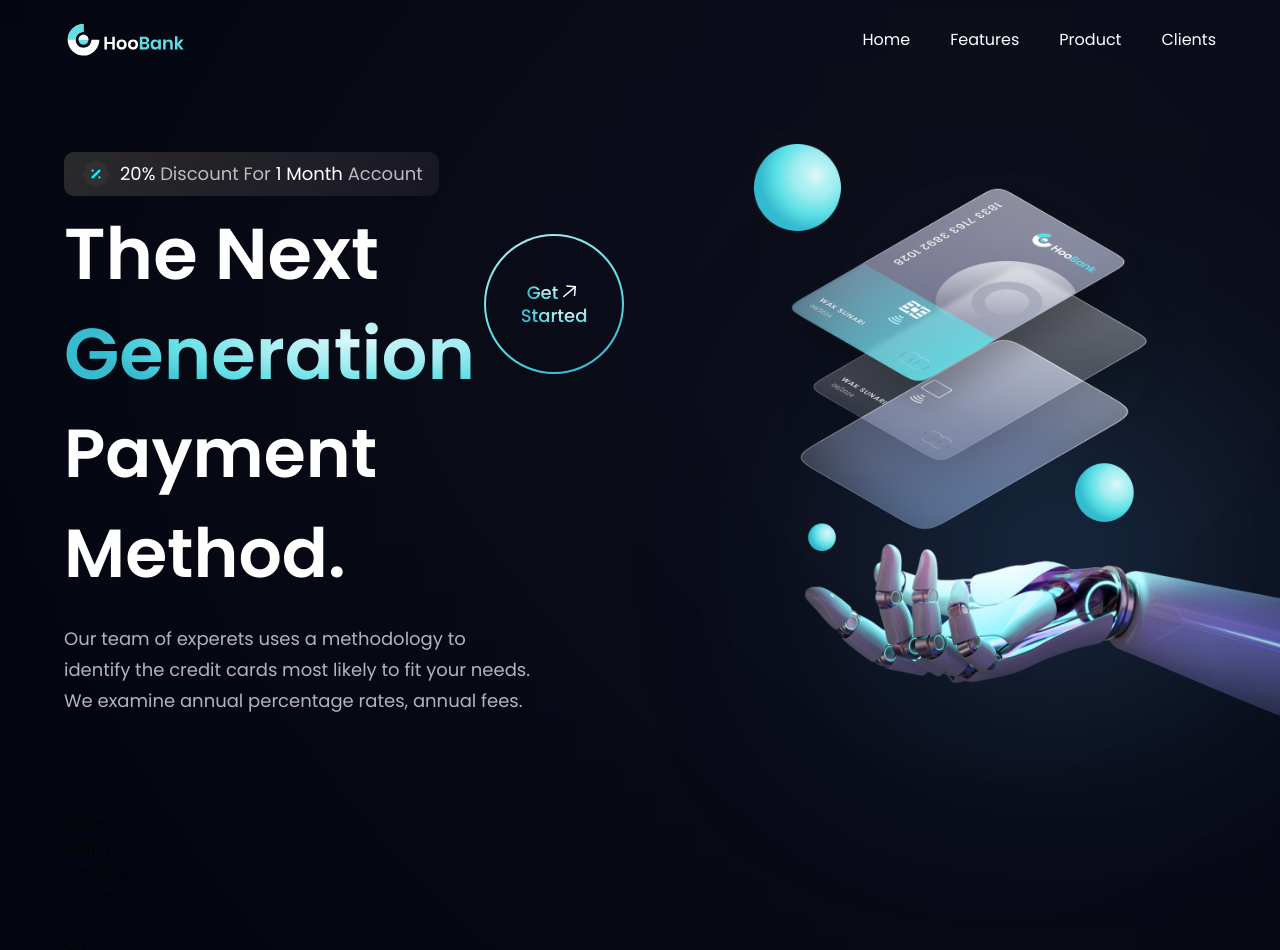
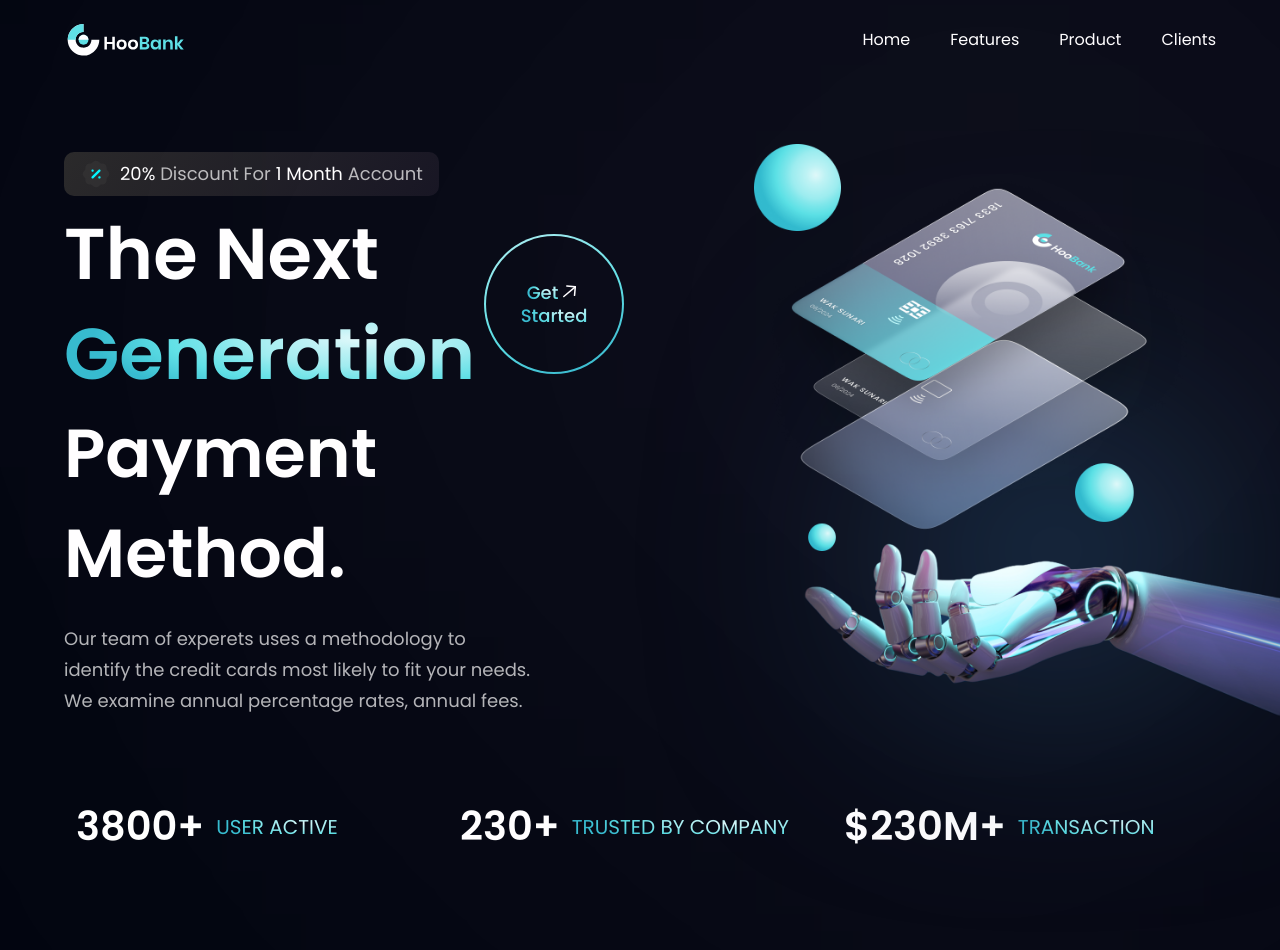
Before and after one commit to codepilot777/bank_modern_app_jsm, a React (Vite) app: page / in a window 1280 px wide. Shown: the top 950 px of the page. Built offline with nearby package versions, Linux system fonts and the light colour scheme.

Commit message:
added Stats section

```diff
--- a/src/components/Stats.jsx
+++ b/src/components/Stats.jsx
@@ -1,9 +1,20 @@
 import React from 'react'
 
-const Stats = () => {
-  return (
-    <div>Stats</div>
-  )
-}
+import { stats } from '../constants';
+import styles from '../style';
+
+const Stats = () => (
+  <section className={`${styles.flexCenter} flex-row flex-wrap sm:mb-20 mb-6`}>
+    {
+      stats.map((stat) => (
+        <div key={stat.id} className={`flex-1 flex justify-start items-center flex-row m-3`}>
+          <h4 className="font-poppins font-semibold xs:text-[40px] text-[30px] xs:leading-[53px] leading-[43px] text-white">{stat.value}</h4>
+          <p className="font-poppins font-normal xs:text-[20px] text-[15px] xs:leading-[26px] leading-[21px] text-gradient uppercase ml-3">{stat.title}</p>
+        </div>
+      ))
+    }
+  </section>
+)
+
 
 export default Stats
```
